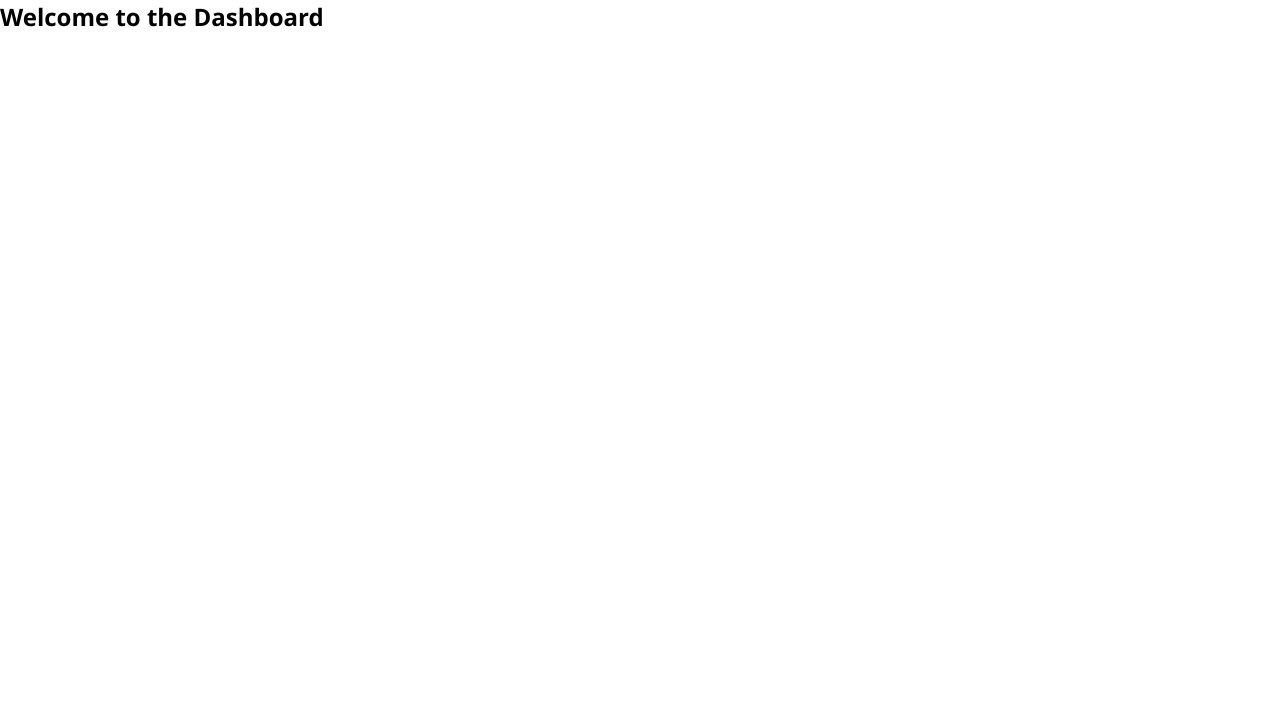
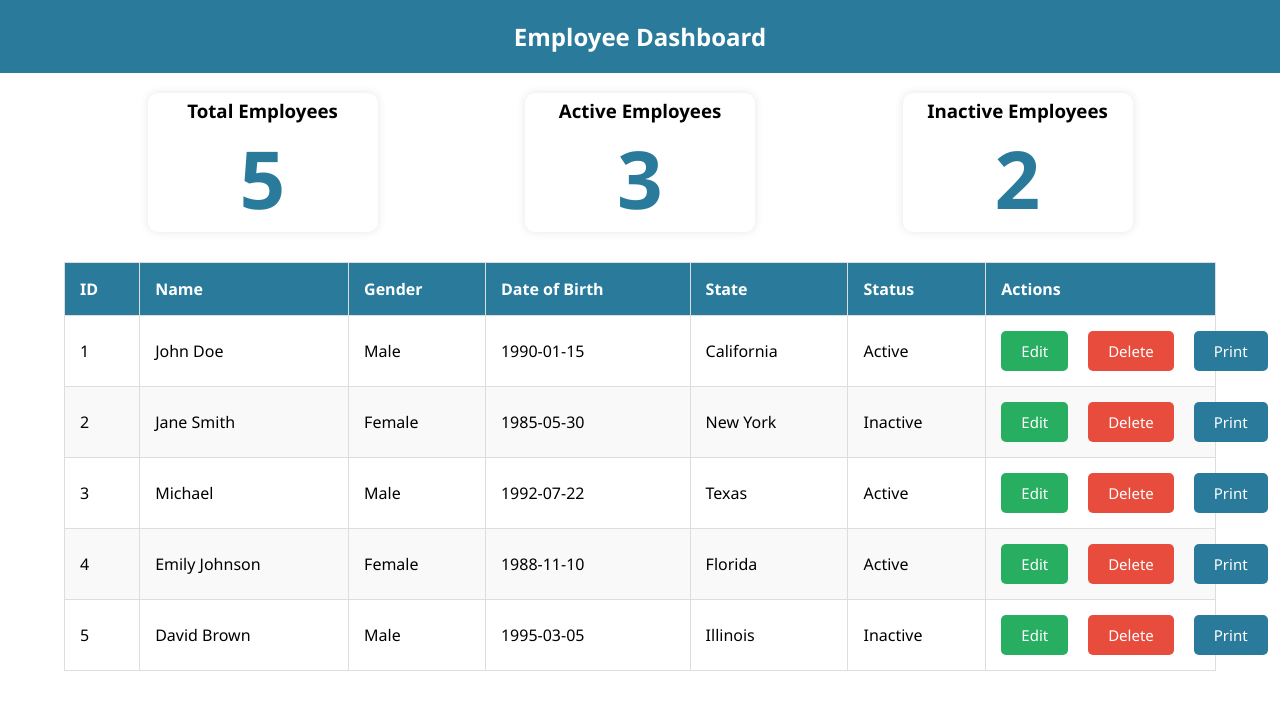
Before and after one commit to nitish1728/employee-website, a React (Vite) app: page /dashboard in a window 1280 px wide. Shown: the top 710 px of the page. Built offline with nearby package versions, Linux system fonts and the light colour scheme; data requests are answered from the project's data file; sample sign-in values are in the browser's storage.

Commit message:
Dashboard intial,JSON server setup

```diff
--- /dev/null
+++ b/db.json
@@ -0,0 +1,44 @@
+{
+    "Employee":[
+    {
+        "id":1,
+        "name":"John Doe",
+        "gender":"Male",
+        "dateofbirth":"1990-01-15",
+        "state":"California",
+        "status":"Active"
+    },
+    {
+        "id":2,
+        "name":"Jane Smith",
+        "gender":"Female",
+        "dateofbirth":"1985-05-30",
+        "state":"New York",
+        "status":"Inactive"
+    },
+    {
+        "id":3,
+        "name":"Michael",
+        "gender":"Male",
+        "dateofbirth":"1992-07-22",
+        "state":"Texas",
+        "status":"Active"
+    },
+    {
+        "id":4,
+        "name":"Emily Johnson",
+        "gender":"Female",
+        "dateofbirth":"1988-11-10",
+        "state":"Florida",
+        "status":"Active"
+    },
+    {
+        "id":5,
+        "name":"David Brown",
+        "gender":"Male",
+        "dateofbirth":"1995-03-05",
+        "state":"Illinois",
+        "status":"Inactive"
+    }
+]
+}
--- a/index.html
+++ b/index.html
@@ -2,7 +2,6 @@
 <html lang="en">
   <head>
     <meta charset="UTF-8" />
-    <link rel="icon" type="image/svg+xml" href="/vite.svg" />
     <meta name="viewport" content="width=device-width, initial-scale=1.0" />
     <title>employee-app</title>
   </head>
--- a/package.json
+++ b/package.json
@@ -11,6 +11,7 @@
     "preview": "vite preview"
   },
   "dependencies": {
+    "json-server": "^1.0.0-beta.3",
     "react": "^19.2.0",
     "react-dom": "^19.2.0",
     "react-router-dom": "^7.11.0"
--- /dev/null
+++ b/src/assets/styles/Dashboard.css
@@ -0,0 +1,50 @@
+*{
+    border:0;
+    padding:0;
+    margin:0;
+    box-sizing:border-box;
+    font-family: 'Segoe UI', Tahoma, Geneva, Verdana, sans-serif;
+}
+
+.dashboard-main{
+    width:100vw;
+    height:100vh;
+    display:flex;
+    flex-direction:column;
+    min-height: 100vh;
+}
+
+.dashboard-main .header{
+    background-color:#2A7B9B;
+    color:#fff;
+    padding:20px;
+    text-align:center;
+}
+
+.dashboard-main .count-widgets{
+    display:flex;
+    justify-content:space-evenly;
+    margin-top:20px;
+}
+
+.dashboard-main .count-widgets .count-box{
+    background-color:#fff;
+    border-radius:10px;
+    box-shadow:0 0 10px rgba(0,0,0,0.1);
+    width:230px;
+    height:100%;
+    display:flex;
+    flex-direction:column;
+    justify-content:center;
+    align-items:center;
+}
+
+.dashboard-main .count-widgets .count-box span{
+    font-size:5rem;
+    font-weight:bold;
+    color:#2A7B9B;
+}
+
+.dashboard-main .count-widgets .count-box h3{
+    margin-top: 5px;
+}
--- /dev/null
+++ b/src/assets/styles/EmployeeTable.css
@@ -0,0 +1,75 @@
+*{
+    border:0;
+    padding:0;
+    margin:0;
+    box-sizing:border-box;
+    font-family: 'Segoe UI', Tahoma, Geneva, Verdana, sans-serif;
+}
+
+table {
+    width: 90%;
+    border-collapse: collapse;
+    align-items: center;
+    margin:30px auto;
+}
+
+table th, table td {
+    border: 1px solid #ddd;
+    padding: 15px;
+    text-align: left;
+    cursor: pointer;
+    max-width: 150px;
+}
+
+table th {
+    background-color: #2A7B9B;
+    color: white;
+}
+
+table tr:nth-child(even) {
+    background-color: #f2f2f2;
+}
+
+table tr:hover {
+    background-color: #ddd;
+}
+
+thead {
+    background-color: #2A7B9B;
+    color: white;
+}
+
+tbody tr:nth-child(even) {
+    background-color: #f9f9f9;
+}
+
+tbody tr:hover {
+    background-color: #f1f1f1;
+}
+
+.actions{
+    display: flex;
+    gap: 20px;
+    align-items: center;
+    width: 100%;
+}
+
+.actions button{
+    padding:10px 20px;
+    border: none;
+    border-radius: 5px;
+    cursor: pointer;
+    color: #fff;
+    background-color: #2A7B9B;
+    font-size: 15px;
+}
+.actions button.delete{
+    background-color: #e74c3c;
+}
+.actions button.edit{
+    background-color: #27ae60;
+}
+
+.actions button:hover{
+    opacity: 0.8;
+}
--- a/src/assets/styles/Login.css
+++ b/src/assets/styles/Login.css
@@ -107,8 +107,13 @@
   border-color: #4CAF50;
 }
 .error{
-    color:red;
+    color:white;
     font-size:14px;
     margin-top:5px;
-    margin-bottom: 5px;
+    margin-bottom: 10px;
+    background-color: #f44336;
+    padding: 10px;
+    border-radius: 5px;
+    transition: opacity 0.5s ease;
+    font-weight: 500;
 }
--- /dev/null
+++ b/src/assets/styles/NotFound.css
@@ -0,0 +1,44 @@
+*{
+    border:0;
+    padding:0;
+    margin:0;
+    box-sizing:border-box;
+    font-family: 'Segoe UI', Tahoma, Geneva, Verdana, sans-serif;
+}
+.not-found{
+    width:100vw;
+    height:100vh;
+    display:flex;
+    flex-direction:column;
+    justify-content:center;
+    align-items:center;
+    background-color:#f8f9fa;
+}
+
+.not-found span{
+    font-size:10rem;
+    font-weight:bold;
+    color:#e74c3c;
+}
+
+.not-found h2{
+    font-size:2.5rem;
+    margin-bottom:20px;
+    color:#333;
+}
+
+.not-found p{
+    font-size:1.2rem;
+    color:#666;
+}
+
+.not-found a{
+    display:inline-block;
+    margin-top:20px;
+    padding:10px 20px;
+    background-color:#2A7B9B;
+    color:#fff;
+    text-decoration:none;
+    border-radius:5px;
+    transition:background-color 0.3s ease;
+}
--- /dev/null
+++ b/src/components/EmployeeTable.jsx
@@ -0,0 +1,84 @@
+import '../assets/styles/EmployeeTable.css';
+
+export default function EmployeeTable(props) {
+    const printEmployee = (emp) => {
+    const printWindow = window.open("", "_blank", "width=800,height=600");
+
+    if (!printWindow) {
+        alert("Popup blocked! Please allow popups to print.");
+        return;
+    }
+
+    printWindow.document.write(`
+        <html>
+        <head>
+            <title>Employee Details</title>
+            <style>
+            body {
+                font-family: Arial, sans-serif;
+                padding: 20px;
+            }
+            h2 {
+                margin-bottom: 20px;
+            }
+            p {
+                font-size: 14px;
+                margin: 6px 0;
+            }
+            </style>
+        </head>
+        <body>
+            <h2>Employee Details</h2>
+            <p><strong>ID:</strong> ${emp.id}</p>
+            <p><strong>Name:</strong> ${emp.name}</p>
+            <p><strong>Gender:</strong> ${emp.gender}</p>
+            <p><strong>DOB:</strong> ${emp.dateofbirth}</p>
+            <p><strong>State:</strong> ${emp.state}</p>
+            <p><strong>Status:</strong> ${emp.status}</p>
+        </body>
+        </html>
+    `);
+
+    printWindow.document.close();
+    printWindow.focus();
+    printWindow.print();
+    };
+    const table=props.employees.map((emp)=>{
+        return(
+            <tr key={emp.id}>
+                <td>{emp.id}</td>
+                <td>{emp.name}</td>
+                <td>{emp.gender}</td>
+                <td>{emp.dateofbirth}</td>
+                <td>{emp.state}</td>
+                <td>{emp.status}</td>
+                <td>
+                    <div className='actions'>
+                        <button className='edit'>Edit</button>
+                        <button className='delete'>Delete</button>
+                        <button className='print' onClick={() => printEmployee(emp)}>Print</button>
+                    </div>
+                </td>
+            </tr>
+        )
+    })
+
+    return (
+        <div>
+            <table>
+                <thead>
+                    <tr>
+                        <th>ID</th>
+                        <th>Name</th>
+                        <th>Gender</th>
+                        <th>Date of Birth</th>
+                        <th>State</th>
+                        <th>Status</th>
+                        <th>Actions</th>
+                    </tr>
+                </thead>
+                <tbody>{table}</tbody>
+            </table>
+        </div>
+    )
+}
--- a/src/components/NotFound.jsx
+++ b/src/components/NotFound.jsx
@@ -1,8 +1,17 @@
+import '../assets/styles/NotFound.css';
+import { Routes, Route, Navigate } from "react-router-dom";
 export default function NotFound() {
   return (
-    <div className="not-found">
-        <h2>404 - Page Not Found</h2>
-        <p>The page you are looking for does not exist.</p>
-    </div>
+    <>
+        <div className="not-found">
+            <span>404</span>
+            <h2>Page Not Found</h2>
+            <p>The page you are looking for does not exist.</p>
+            <a href="/login">Go to Login Page</a>
+        </div>
+        <Routes>
+            <Route path="/login" element={<Navigate to="/login" />} />
+        </Routes>
+    </>
   )
 }
--- a/src/pages/Dashboard.jsx
+++ b/src/pages/Dashboard.jsx
@@ -1,7 +1,42 @@
+import { useState, useEffect } from 'react';
+import '../assets/styles/Dashboard.css';
+import EmployeeTable from '../components/EmployeeTable.jsx';
+import searchIcon from '../assets/images/search-icon.png';
+
 export default function Dashboard() {
+  const [employees, setEmployees] = useState([]);
+
+  useEffect(() => {
+    fetch("http://localhost:3000/Employee")
+      .then(res => res.json())
+      .then(data => setEmployees(data));
+  }, []);
+
+
+  const Employees=employees.length
+  const activeEmployees = employees.filter(emp=>emp.status==="Active").length;
+  const  inactiveEmployees = employees.filter(emp=>emp.status==="Inactive").length;
+
   return (
     <div className="dashboard-main">
-        <h2>Welcome to the Dashboard</h2>
+        <div className="header">
+            <h2>Employee Dashboard</h2>
+        </div>
+        <div className="count-widgets">
+            <div className="count-box">
+                <h3>Total Employees</h3>
+                <span>{Employees}</span>
+            </div>
+            <div className="count-box">
+                <h3>Active Employees</h3>
+                <span>{activeEmployees}</span>
+            </div>
+            <div className="count-box">
+                <h3>Inactive Employees</h3>
+                <span>{inactiveEmployees}</span>
+            </div>
+        </div>
+        <EmployeeTable employees={employees} />
     </div>
   )
 }
--- a/src/pages/Login.jsx
+++ b/src/pages/Login.jsx
@@ -19,6 +19,7 @@ export default function Login() {
             setError('Please enter both username and password.')
             return
         }
+
         setIsSubmitting(true);
 
         const isAuth = authenticate(username, password)
@@ -28,6 +29,8 @@ export default function Login() {
         else{
             setError('Invalid username or password.')
             setIsSubmitting(false);
+            setUsername('');
+            setPassword('');
             return
         }
     }
```
Also changed, not shown: src/model/Employee.js (added, +42 -0 lines), src/assets/images/Search-icon.png (added), 1 other file (tests, documents, lock files or other folders).
